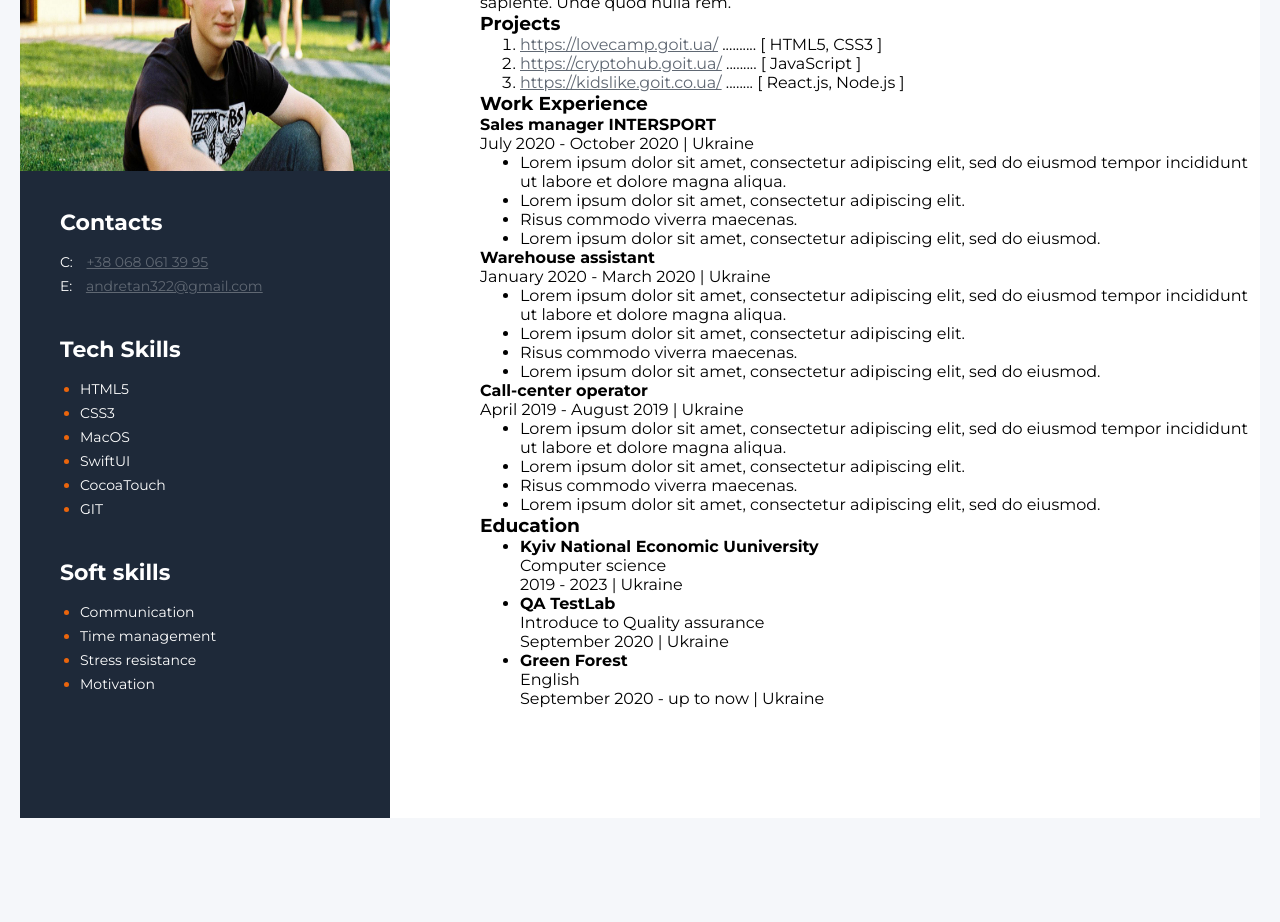
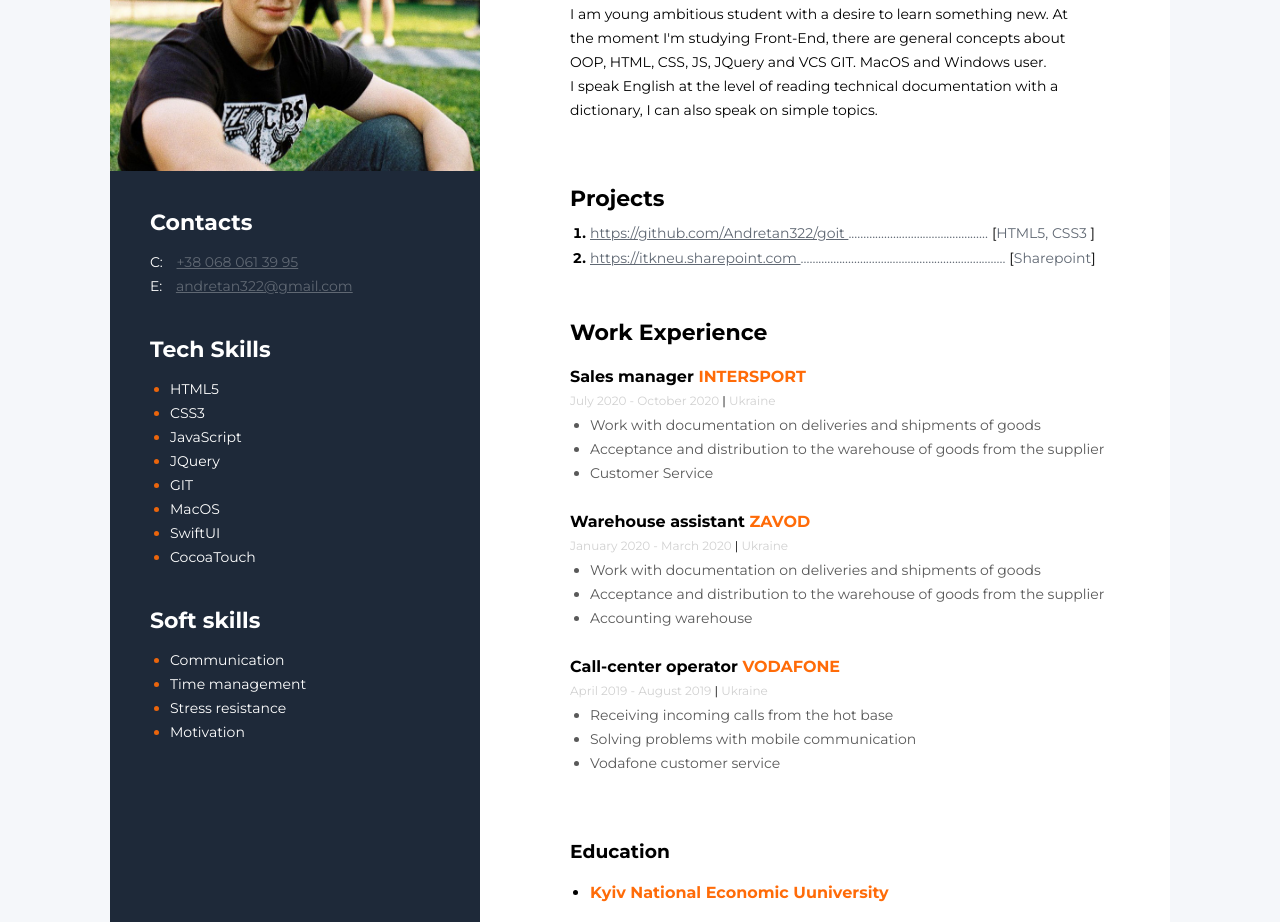
Before and after one commit to Andretan322/goit, a plain HTML site: page index.html in a window 1280 px wide. Shown: the part 243-1165 px from the top of the page. Before the commit the page ends 1081 px from the top, so only its background shows below. Drawn offline with Linux system fonts and the light colour scheme.

Commit message:
draft of the final project

```diff
--- a/css/style.css
+++ b/css/style.css
@@ -1,7 +1,10 @@
 body {
+
   font-family: 'Montserrat', sans-serif; /* применение шрифта к body */
   background-color: #f5f7fa;
   padding: 20px; /*  внутренний отступ со всех сторон */
+  display: flex;
+  justify-content: center;
 }
 
 * {
@@ -58,7 +61,7 @@ a {
 }
 
 .tech-skills-container {
-  color: #ffffff; /* цвет текста */
+  color: #a1a6ac; /* цвет текста */
   font-size: 14px; /* размер шрифта */
   font-weight: 400; /* жирность шрифта  от 100 до 900, с шагом 100 */
   line-height: 24px; /* отступ между строками*/
@@ -67,7 +70,7 @@ a {
 }
 
 .soft-skills-container {
-  color: #a1a5ac; /* цвет текста */
+  color: #a1a6ac; /* цвет текста */
   font-size: 14px; /* размер шрифта */
   font-weight: 400; /* жирность шрифта  от 100 до 900, с шагом 100 */
   line-height: 24px; /* отступ между строками*/
@@ -93,8 +96,134 @@ aside {
   padding-bottom: 40px; /* внутренний отступ снизу */
 }
 
+.companies{
+  width: 550px;
+}
+
 .about-me-container {
+  width: 600px;
   padding-top: 110px; /* внутренний отступ сверху */
   padding-bottom: 110px; /* внутренний отступ снизу */
   padding-left: 90px; /* внутренний отступ слева */
 }
+
+.title-profession{
+  font-size: 14px;
+  font-weight: 700;
+  line-height: 25px;
+  text-align: left;
+}
+
+.my-name{
+  font-size: 45px;
+  font-weight: 700;
+  line-height: 90px;
+  text-align: left;
+}
+
+.about-me{
+  width: 500px;
+  font-size: 14px;
+  font-weight: 400;
+  line-height: 24px;
+  text-align: left;
+  margin-bottom: 65px;
+}
+
+.projects-title{
+  color: #000;
+  font-size: 22px;
+  font-weight: 700;
+  line-height: 24px;
+  text-align: left;
+  margin-bottom: 10px;
+}
+
+.projects{
+  color: #606873;
+}
+
+.project-link{
+font-weight: 700;
+color: black;
+}
+
+.project-text{
+  font-weight: 400;
+  text-align: left;
+  color: #606873;
+}
+
+.project-list{
+  font-size: 14px;
+  font-weight: 400;
+  line-height: 25px;
+  text-align: left;
+  margin-bottom: 50px;
+  padding: 0;
+  margin-left: 20px;
+}
+
+.work-title{
+  font-size: 22px;
+  font-weight: 700;
+  line-height: 24px;
+  text-align: left;
+  margin-bottom: 20px;
+}
+.work-container{
+  padding-bottom: 25px;
+}
+
+.work{
+  font-size: 16px;
+  font-weight: 700;
+  line-height: 24px;
+  text-align: left;
+}
+
+.company-name{
+ color: #ff6b08;
+}
+
+.period-of-time{
+  color: #d1d1d1;
+  font-size: 12px;
+  font-weight: 400;
+  line-height: 24px;
+  text-align: left;
+  padding-top: 15px;
+  padding-bottom: 15px;
+}
+
+.work-list{
+  color: #595959;
+  font-size: 14px;
+  letter-spacing: normal;
+  line-height: 24px;
+  text-align: left;
+  padding: 0;
+  margin-left: 20px;
+}
+
+.padding-education{
+  padding: 0;
+  margin-left: 20px;
+}
+
+.education{
+  padding-top: 40px;
+  padding-bottom: 20px ;
+}
+
+.place-of-study-text{
+  color: #ff6b08;
+}
+
+.earn{
+  font-size: 14px;
+  font-weight: 700;
+  line-height: 24px;
+  text-align: left;
+  padding-top: 15px;
+}
--- a/index.html
+++ b/index.html
@@ -16,7 +16,7 @@
     <div class="main-container">
         <!--sidebar with contacts-->
         <aside>
-            <img class="image" src="./img/user.JPG" alt="My photo">
+            <img class="image" src="./img/goitimage.jpeg" alt="My Photo">
 
             <!--contacts container-->
             <div class="contacts-info-container">
@@ -37,10 +37,12 @@
                     <ul>
                         <li class="skills-info"><span class="skills-name">HTML5</span></li>
                         <li class="skills-info"><span class="skills-name">CSS3</span></li>
+                        <li class="skills-info"><span class="skills-name">JavaScript</span></li>
+                        <li class="skills-info"><span class="skills-name">JQuery</span></li>
+                        <li class="skills-info"><span class="skills-name">GIT</span></li>
                         <li class="skills-info"><span class="skills-name">MacOS</span></li>
                         <li class="skills-info"><span class="skills-name">SwiftUI</span></li>
                         <li class="skills-info"><span class="skills-name">CocoaTouch</span></li>
-                            <li class="skills-info"><span class="skills-name">GIT</span></li>
                     </ul>
                 </div>
             </div>
@@ -61,125 +63,142 @@
         <div class="about-me-container ">
             <!-- about me main info -->
             <div>
-                <h2>Front-End Developer</h2>
-                <h1>Andrey Bandura</h1>
+                <h2 class="title-profession">Trainee Developer</h2>
+                <h1 class="my-name">Andrey Bandura</h1>
 
-                <p>Lorem ipsum dolor sit amet consectetur adipisicing elit. Quaerat incidunt blanditiis reiciendis
-                    minima magnam cumque error architecto, libero quis ipsam modi eaque ipsum accusamus sit sapiente.
-                    Unde quod nulla rem.</p>
+                <p class="about-me">
+                    I am young ambitious student with a desire to learn something new. At the moment I'm studying
+                    Front-End, there are general
+                    concepts about OOP, HTML, CSS, JS, JQuery and VCS GIT. MacOS and Windows user. <br>I speak English
+                    at
+                    the level of
+                    reading technical
+                    documentation with a dictionary, I can also speak on simple topics.
+                </p>
             </div>
 
             <!-- projects container -->
-            <div>
-                <h3>Projects</h3>
-                <ol>
-                    <li>
-                        <a href="https://lovecamp.goit.ua/">https://lovecamp.goit.ua/</a>
-                        <span>..........</span>
-                        <span>[ HTML5, CSS3 ]</span>
+            <div class="projects">
+                <h3 class="projects-title">Projects</h3>
+                <ol class="project-list">
+
+                    <li class="project-link">
+                        <a href="https://github.com/Andretan322/goit">
+                            <span class="project-text">https://github.com/Andretan322/goit
+                            </span>
+                        </a>
+                        <span class="project-text">...............................................</span>
+                        <span class="project-text"><span style="color:#000000">
+                                [</span>HTML5, CSS3 <span style="color:#000000">]</span>
+                        </span>
                     </li>
-                    <li>
-                        <a href="https://cryptohub.goit.ua/">https://cryptohub.goit.ua/</a>
-                        <span>.........</span>
-                        <span>[ JavaScript ]</span>
+
+                    <li class="project-link">
+                        <a href="https://itkneu.sharepoint.com/sites/lab2_BanduraA/SitePages/Бандура-Андрій.aspx">
+                            <span class="project-text">https://itkneu.sharepoint.com
+                            </span>
+                        </a>
+                        <span
+                            class="project-text">.....................................................................</span>
+                        <span class="project-text"><span style="color:#000000">
+                                [</span>Sharepoint<span style="color:#000000">]</span>
+                        </span>
                     </li>
-                    <li>
-                        <a href="https://kidslike.goit.co.ua/">https://kidslike.goit.co.ua/</a>
-                        <span>........</span>
-                        <span>[ React.js, Node.js ]</span>
-                    </li>
+
                 </ol>
             </div>
 
             <!-- work experience -->
-            <h3>Work Experience</h3>
+            <h3 class="work-title">Work Experience</h3>
+
+            <div class="companies">
 
                 <!-- company 1 -->
-            <div>
-                <h4>Sales manager INTERSPORT</h4>
-                <span>
-                    July 2020 - October 2020 | Ukraine
+                <div class="work-container">
+                    <h4 class="work">Sales manager <span class="company-name">INTERSPORT</span></h4>
+                    <span class="period-of-time">
+                        July 2020 - October 2020
+                        <span style="color:#000000">
+                            |
+                        </span>
+                        Ukraine
                     </span>
 
-                <ul>
+                    <ul class="work-list">
                         <li>
-                        Lorem ipsum dolor sit amet, consectetur adipiscing elit, sed do eiusmod tempor incididunt ut
-                        labore et dolore magna
-                        aliqua.
+                            Work with documentation on deliveries and shipments of goods
                         </li>
                         <li>
-                        Lorem ipsum dolor sit amet, consectetur adipiscing elit.
+                            Acceptance and distribution to the warehouse of goods from the supplier
                         </li>
                         <li>
-                        Risus commodo viverra maecenas.
+                            Customer Service
                         </li>
-                    <li>
-                        Lorem ipsum dolor sit amet, consectetur adipiscing elit, sed do eiusmod.
-                    </li>
+
                     </ul>
                 </div>
 
                 <!-- company 2-->
-            <div>
-                <h4>Warehouse assistant</h4>
-                <span>
-                    January 2020 - March 2020 | Ukraine
+                <div class="work-container">
+                    <h4 class="work">Warehouse assistant <span class="company-name">ZAVOD</span></h4>
+                    <span class="period-of-time">
+                        January 2020 - March 2020
+                        <span style="color:#000000">
+                            |
+                        </span>
+                        Ukraine
                     </span>
 
-                <ul>
+                    <ul class="work-list">
                         <li>
-                        Lorem ipsum dolor sit amet, consectetur adipiscing elit, sed do eiusmod tempor incididunt ut
-                        labore et dolore magna
-                        aliqua.
+                            Work with documentation on deliveries and shipments of goods
                         </li>
                         <li>
-                        Lorem ipsum dolor sit amet, consectetur adipiscing elit.
+                            Acceptance and distribution to the warehouse of goods from the supplier
                         </li>
                         <li>
-                        Risus commodo viverra maecenas.
+                            Accounting warehouse
                         </li>
-                    <li>
-                        Lorem ipsum dolor sit amet, consectetur adipiscing elit, sed do eiusmod.
-                    </li>
+
                     </ul>
                 </div>
 
                 <!-- company 3-->
-            <div>
-                <h4>Call-center operator</h4>
-                <span>
-                    April 2019 - August 2019 | Ukraine
+                <div class="work-container">
+                    <h4 class="work">Call-center operator <span class="company-name">VODAFONE</span></h4>
+                    <span class="period-of-time">
+                        April 2019 - August 2019
+                        <span style="color:#000000">
+                            |
+                        </span>Ukraine
                     </span>
 
-                <ul>
+                    <ul class="work-list">
+
                         <li>
-                        Lorem ipsum dolor sit amet, consectetur adipiscing elit, sed do eiusmod tempor incididunt ut
-                        labore et dolore magna
-                        aliqua.
+                            Receiving incoming calls from the hot base
                         </li>
                         <li>
-                        Lorem ipsum dolor sit amet, consectetur adipiscing elit.
+                            Solving problems with mobile communication
                         </li>
                         <li>
-                        Risus commodo viverra maecenas.
+                            Vodafone customer service
                         </li>
-                    <li>
-                        Lorem ipsum dolor sit amet, consectetur adipiscing elit, sed do eiusmod.
-                    </li>
+
                     </ul>
                 </div>
 
                 <!-- education-->
                 <div>
-                <h3>Education</h3>
-                <ul>
+                    <h3 class="education">Education</h3>
+                    <ul class="padding-education">
                         <!--place of study 1-->
                         <li>
-                        <p><b>Kyiv National Economic Uuniversity</b></p>
-                        <p>Computer science</p>
-                        <span>
+                            <p class="place-of-study-text"><b>Kyiv National Economic Uuniversity</b></p>
+                            <p class="earn">Computer science</p>
+                            <span class="period-of-time">
                                 2019 - 2023
-                            <span>
+                                <span style="color:#000000">
                                     |
                                 </span>
                                 Ukraine
@@ -188,11 +207,11 @@
 
                         <!--place of study 2-->
                         <li>
-                        <p><b>QA TestLab</b></p>
-                        <p>Introduce to Quality assurance</p>
-                        <span>
+                            <p class="place-of-study-text"><b>QA TestLab</b></p>
+                            <p class="earn">Introduce to Quality assurance</p>
+                            <span class="period-of-time">
                                 September 2020
-                            <span>
+                                <span style="color:#000000">
                                     |
                                 </span>
                                 Ukraine
@@ -201,17 +220,32 @@
 
                         <!--place of study 3-->
                         <li>
-                        <p><b>Green Forest</b></p>
-                        <p>English</p>
-                        <span>
+                            <p class="place-of-study-text"><b>Green Forest</b></p>
+                            <p class="earn">English</p>
+                            <span class="period-of-time">
                                 September 2020 - up to now
-                            <span>
+                                <span style="color:#000000">
                                     |
                                 </span>
                                 Ukraine
                             </span>
                         </li>
+
+                        <!--place of study 4-->
+                        <li>
+                            <p class="place-of-study-text"><b>Go IT</b></p>
+                            <p class="earn">HTML and CSS</p>
+                            <span class="period-of-time">
+                                December 2020
+                                <span style="color:#000000">
+                                    |
+                                </span>
+                                Ukraine
+                            </span>
+                        </li>
+
                     </ul>
+                </div>
             </div>
         </div>
     </div>
```
Also changed, not shown: img/goitimage.jpeg (added), img/user.JPG (deleted), 2 other files. Lines whose indentation alone changed are shown as unchanged.
